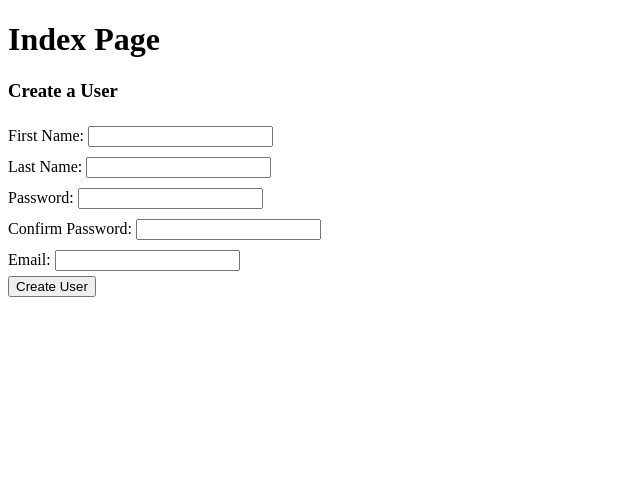
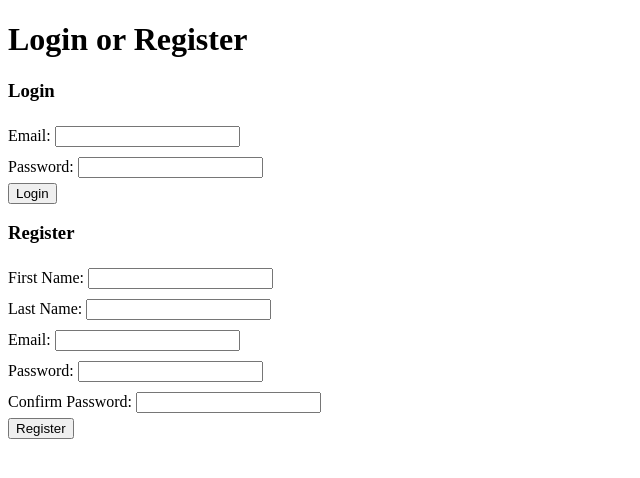
Before and after one commit to LavenderIris/registration_form, a Flask app: page / in a window 1280 px wide. Shown: the top 478 px of the page, without its empty margins (0-640 px from the left). Run offline with Flask 2, Linux system fonts and the light colour scheme.

Commit message:
finished project

```diff
--- /dev/null
+++ b/mydbsql.sql
@@ -0,0 +1,2 @@
+ALTER TABLE mydb.users
+MODIFY salt VARCHAR(255);
--- a/server.py
+++ b/server.py
@@ -1,16 +1,19 @@
 from flask import Flask, render_template, request, redirect, flash, session
-import re
-
+import os, binascii, re, md5
+from mysqlconnection import MySQLConnector
 app = Flask(__name__)
+mysql = MySQLConnector(app,'mydb')
 
 app.secret_key = "ThisIsSecret!2"
 EMAIL_REGEX = re.compile(r'^[a-zA-Z0-9.+_-]+@[a-zA-Z0-9._-]+\.[a-zA-Z]+$')
 NO_NUM_REGEX = re.compile(r'.*[0-9]+.*')
 PASSWORD_VALID_L_N_REGEX=re.compile(r'.*[A-Z]+.*\d+.*')
 PASSWORD_VALID_N_L_REGEX=re.compile(r'.*\d+.*[A-Z].*')
+ALL_LETTERS_REGEX = re.compile(r'[A-Za-z]+')
 
 @app.route('/')
 def index():
+    session['logged_in']=False
     return render_template("index.html")
 
 @app.route('/is_valid', methods=['POST'])
@@ -19,49 +22,111 @@ def isValid():
     print "Request form",request.form
     # check if we have content
 
-    session.clear()
-
-    session['first_name'] = request.form['first_name']
-    session['last_name'] = request.form['last_name']
-    session['password'] = request.form['password']
-    session['confirm_password']=request.form['confirm_password']
-    session['email']=request.form['email']
+    data = {
+        'first_name':  request.form['first_name'],
+        'last_name':  request.form['last_name'],
+        'email': request.form['email'],
+        'password': request.form['password'],
+        'confirm_password': request.form['confirm_password']
+    }
+    # next step, let's go and salt and hash password later for storage
+    flash_error = False
 
     # check for blank
-    if len(session['first_name'])==0:
-        flash("First name is blank", "ERROR: blank entry")
+    if len(data['first_name'])<=2:
+        flash("First name doesn't have enough letters", "ERROR: invalid first name")
+        flash_error = True
     else: # something there to check
-        if (NO_NUM_REGEX.match(session['first_name'])):
-            flash("First Name has numbers", "ERROR: invalid entry")
-    if len(session['last_name'])==0:
-        flash("Last name is blank","ERROR: blank entry")
+        if not (ALL_LETTERS_REGEX.match(data['first_name'])):
+            flash("First Name is not all letters", "ERROR: invalid entry")
+            flash_error = True
+    if len(data['last_name'])==0:
+        flash("Last name doesn't have enough letters","ERROR: invalid last name")
+        flash_error = True
     else: # something there to check
-        if (NO_NUM_REGEX.match(session['last_name'])):
-            flash("Last Name has numbers", "ERROR: invalid entry")
+        if not (ALL_LETTERS_REGEX.match(data['last_name'])):
+            flash("Last Name is not all letters", "ERROR: invalid entry")
+            flash_error = True
+    if len(data['password'])==0:
+        flash("Password is blank","ERROR: blank entry")
+        flash_error = True
+    elif len(data['password'])<=8:
+        flash("Password needs to be more than 8 characters", "ERROR: Invalid password")
+        flash_error = True
+    elif len(data['password']) >8:
+        #check if the password and confirm password match
+        if (data['password']!=data['confirm_password']):
+            flash("Passwords do not match", "ERROR: Passwords do not match")
+            flash_error = True
+        # check if the password is valid
+        if not (PASSWORD_VALID_L_N_REGEX.match(data['password'])) and not (PASSWORD_VALID_N_L_REGEX.match(data['password'])) :
+            flash("Password needs at least one uppercase letter and number",'ERROR: Invalid password' )
+            flash_error = True
+    if len(data['confirm_password'])==0:
+        flash("Confirm Password is blank","ERROR: blank entry")
+        flash_error = True
+    if len(data['email'])==0:
+        flash("Email is blank","ERROR: blank entry")
+        flash_error = True
+    else:  # there is something there to check
+        if not ( EMAIL_REGEX.match(data['email']) ):
+            flash("invalid email", "ERROR: invalid entry")
+            flash_error = True
 
-    if len(session['password'])==0:
-        flash("Password is blank","ERROR: blank entry")
-    elif len(session['password'])<=8:
-        flash("Password needs to be more than 8 characters", "ERROR: Invalid password")
-    elif len(session['password']) >8:
-        #check if the password and confirm password match
-        if (session['password']!=session['confirm_password']):
-            flash("Passwords do not match", "ERROR: Passwords do not match")
 
-        # check if the password is valid
-        if not (PASSWORD_VALID_L_N_REGEX.match(session['password'])) and not (PASSWORD_VALID_N_L_REGEX.match(session['password'])) :
-            flash("Password needs at least one uppercase letter and number",'ERROR: Invalid password' )
-    if len(session['confirm_password'])==0:
-        flash("Confirm Password is blank","ERROR: blank entry")
-    if len(session['email'])==0:
-        flash("Email is blank","ERROR: blank entry")
-    else:  # there is something there to check
-        if not ( EMAIL_REGEX.match(session['email']) ):
-            flash("invalid email", "ERROR: invalid entry")
+    print "Any errors?: ", flash_error
 
+    # no errors, so let's redirect to success
+    if (flash_error == False):
+        print "success!"
+        salt = binascii.b2a_hex(os.urandom(15))
+        hashed_pw = md5.new(data['password'] + salt).hexdigest()
+        data['salt']= salt
+         # here's the encrypted password
+        data['password']=hashed_pw
+        data['salt']=salt
+
+        # My query to insert
+        query = "INSERT INTO users (first_name, last_name, email, password, created_at, updated_at, salt) VALUES (:first_name,:last_name, :email, :password, NOW(), NOW(), :salt)"
+        mysql.query_db(query, data)
+        print "Salt, hashed_password", salt, hashed_pw
+
+        return redirect('/success')
 
     return redirect('/')
 
+@app.route('/success')
+def success():
+    query = "SELECT * FROM users"
+    my_users = mysql.query_db(query)
+    return render_template("success.html", all_data=my_users)
 
+@app.route('/login', methods=['POST'])
+def login():
+    mydata = { 'email': request.form['email'],
+               'password': request.form['password']}
+    print "form", request.form
+    query = "SELECT * FROM users WHERE email=:email"
+    result =  mysql.query_db(query, mydata)
+
+    print "result", result
+    # no results
+    if len(result)==0:
+        flash("Login not found in our records", "ERROR: Record doesn't exist")
+        return redirect('/')
+    # we assume we get only one result because only entry per email
+    print "RESULT SALT", result[0]['salt']
+
+    # test if the emails we have on file are the same
+    test_password = md5.new(mydata['password'] + result[0]['salt']).hexdigest()
+    if test_password == result[0]['password']:
+        print "Passwords match"
+        session['logged_in']=True
+        return redirect('/success')
+    else :
+        print "FAIL"
+        flash("Passwords do not match our records", "ERROR: incorrect password")
+
+    return redirect('/')
 
 app.run(debug=True)
--- a/templates/index.html
+++ b/templates/index.html
@@ -22,16 +22,24 @@
 </style>
 
 <body>
-    <h1>Index Page</h1>
-    <h3>Create a User</h3>
+    <h1>Login or Register</h1>
+    <h3>Login</h3>
+    <form action='/login' method='post'>
+        <span> Email: <input type='text' name='email'></span>
+        <span> Password: <input type='text' name='password'></span>
 
+        <input type='submit' value='Login'>
+    </form>
+
+    <h3>Register</h3>
     <form action='/is_valid' method='post'>
         <span>First Name: <input type='text' name='first_name'> </span>
         <span>Last Name: <input type='text' name='last_name'> </span>
+        <span> Email: <input type='text' name='email'></span>
         <span> Password: <input type='text' name='password'></span>
         <span> Confirm Password: <input type='text' name='confirm_password'></span>
-        <span> Email: <input type='text' name='email'></span>
-        <input type='submit' value='Create User'>
+
+        <input type='submit' value='Register'>
     </form>
     <br>
     {% with messages = get_flashed_messages(with_categories=true) %}
```
Also changed, not shown: mysqlconnection.py (added, +40 -0 lines), templates/success.html (added, +30 -0 lines), 3 other files.
